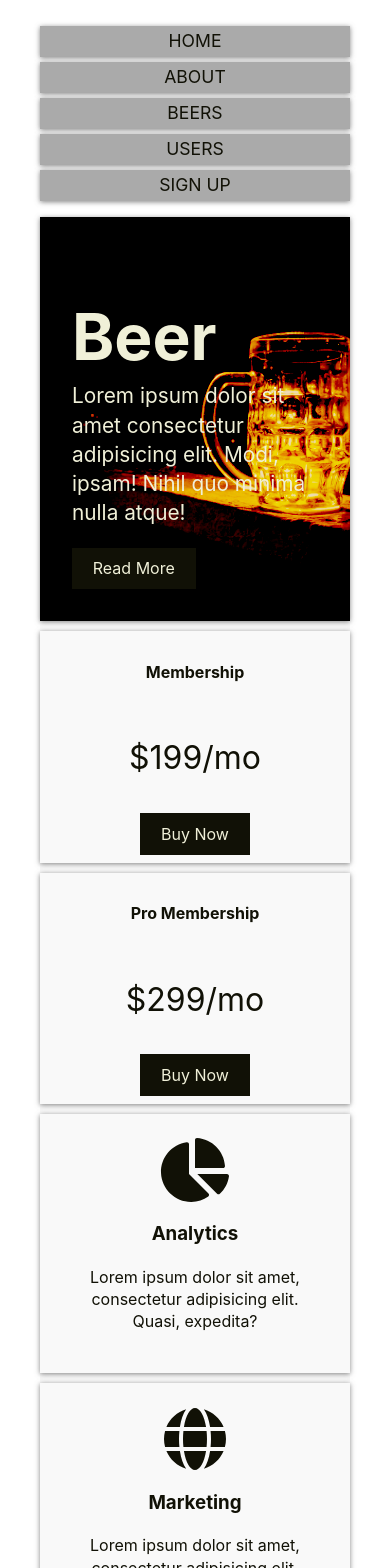
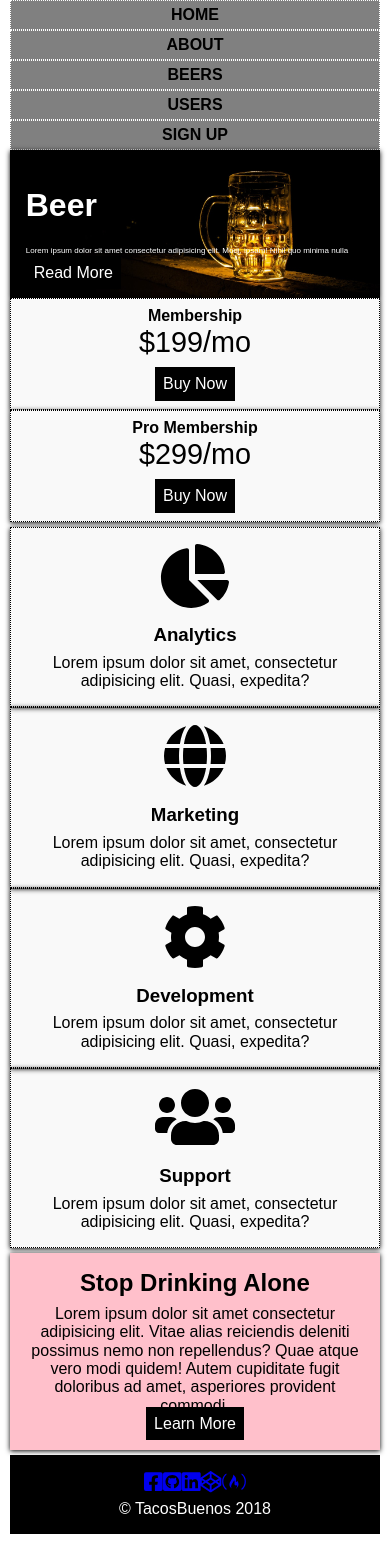
Before and after one commit to CheoR/BeerMe, a React (Create React App) app: page / in a window 390 px wide. Shown: the top 1568 px of the page. After the commit the page ends 1534 px from the top, so only its background shows below. Built offline with nearby package versions, Linux system fonts and the light colour scheme.

Commit message:
Convert home page to scss

```diff
--- a/src/App.css
+++ /dev/null
@@ -1,398 +0,0 @@
-/*
-==============================================
-  guinesss
-
-  #F0F0D8 - lightest
-  #DDDDBA
-  #C9C99B
-  #ACAC79
-  #111106 - darkest
-
-  --primary: #aaa;
-  --dark: #333;
-  --light: #fff;
-  --shadow: 0 1px 5px rgba(101, 101, 101, 0.8);
-==============================================
-*/
-:root {
-  --primary: #aaa;
-  --dark: #111106; /* #333; */
-  --light: #F0F0D8; /* #fff; */
-  --shadow: 0 1px 5px rgba(101, 101, 101, 0.8);
-}
-
-
-html {
-  box-sizing: border-box;
-  font-family:  Arial, Helvetica, sans-serif;
-  color: var(--dark);
-}
-
-body {
-  margin: 10px 40px;
-  line-height: 1.4;
-}
-
-img {
-  width: 100%; /* stay within container */
-}
-
-.container {
-  display: grid;
-  grid-gap: 10px;
-  background: #f9f9f9;
-}
-
-.btn {
-  background: var(--dark);
-  color: var(--light);
-  padding: 0.6rem 1.3rem; /* 9.6px 20.6px */
-  border: 0;
-  text-decoration: none;
-}
-
-/* FontAwesome */
-.logo {
-  display: flex;
-  flex-direction: row;
-  align-items: center;
-}
-
-.logo span {
-  font-size: 1.1rem;
-  padding: 0.4rem;
-  font-weight: bold;
-}
-.beer-icon {
-  height: 100%;
-}
-
-.about header {
-  text-align: center;
-  font-size: 1.2rem;
-  text-transform: uppercase;
-}
-
-.about section {
-  width: 80%;
-  margin: 0 auto;
-}
-
-.about p {
-  text-indent: 2rem;
-}
-
-
-/* tmp */
-.app-header {
-  display: flex;
-  flex-direction: row;
-  flex-wrap: wrap;
-  justify-content: space-between;
-}
-
-/* Navigation */
-.main-nav {
-  width: 60%;
-  float: right;
-}
-
-.main-nav ul {
-  display: grid;
-  grid-gap: 5px;
-  grid-template-columns: repeat(auto-fit, minmax(50px, 1fr));
-
-  list-style: none;
-  padding: 0;
-}
-
-.main-nav a {
-  background: var(--primary);
-  display: block;
-  text-decoration: none;
-  padding: 0.2rem;
-  text-align: center;
-  color: var(--dark);
-  text-transform: uppercase;
-  font-size: 1.1rem;
-  box-shadow: var(--shadow);
-}
-
-.main-nav a:hover {
-  background: var(--dark);
-  color: var(--light);
-}
-
-
-/* SignUp */
-.sign-up {
-  background: var(--primary); /* lightblue; */
-  box-shadow: var(--shadow);
-  display: flex;
-  flex-direction: column;
-  padding: 1em;
-  min-width: 165px;
-  width: 30%; /*400px;*/
-  margin: auto;
-  text-transform: uppercase;
-  overflow-wrap: break-word;
-}
-
-.sign-up > * {
-  margin-top: 5px;
-}
-
-.sign-up button[type=submit] {
-  border-radius: 5%;
-  background: #bfd255; /* Old browsers */
-  background: -moz-linear-gradient(top, #bfd255 0%, #8eb92a 50%, #72aa00 51%, #9ecb2d 100%); /* FF3.6-15 */
-  background: -webkit-linear-gradient(top, #bfd255 0%,#8eb92a 50%,#72aa00 51%,#9ecb2d 100%); /* Chrome10-25,Safari5.1-6 */
-  background: linear-gradient(to bottom, #bfd255 0%,#8eb92a 50%,#72aa00 51%,#9ecb2d 100%); /* W3C, IE10+, FF16+, Chrome26+, Opera12+, Safari7+ */
-  filter: progid:DXImageTransform.Microsoft.gradient( startColorstr='#bfd255', endColorstr='#9ecb2d',GradientType=0 ); /* IE6-9 */
-  width: 100%;
-  margin: auto;
-/*  margin-top: 5px;*/
-  padding: .5rem;
-}
-
-.policy {
-  font-size: .4rem;
-/*  vertical-align: middle;*/
-  line-height: middle;
-}
-
-.sign-up input::placeholder {
-  text-indent: 5px;
-}
-
-.sign-up button[type=submit]:active {
-  background: #abcdef;
-  background-blend-mode: hard-light;
-}
-
-.sign-up h1 {
-  text-align: center;
-}
-
-/* Footer */
-footer {
-  margin-top: 2rem;
-  background: var(--dark);
-  color: var(--light);
-  text-align: center;
-  padding: 1rem;
-}
-
-.top-container {
-  display: grid;
-  grid-gap: 10px;
-  grid-template-areas:
-    'showcase showcase top-box-a'
-    'showcase showcase top-box-b';
-}
-
-/* Showcase */
-.showcase {
-  grid-area: showcase;
-  min-height: 100px;
-  padding: 2rem;
-  display: flex;
-  flex-direction: column;
-  align-items: flex-start; /* to its own container */
-  justify-content: center; /* to the showcase container */
-  box-shadow: var(--shadow);
-  background: url(./img/beer.jpeg);
-  background-color: #edb;
-  background-size: cover;
-  background-position: center;
-  background-blend-mode: color-burn;
-}
-
-.showcase h1 {
-  font-size: 4rem;
-  margin-bottom: 0;
-  color: var(--light);
-}
-
-.showcase p {
-  font-size: 1.3rem;
-  margin-top: 0;
-  color: var(--light);
-}
-
-/* Top Box */
-.top-box {
-  display: grid;
-  align-items: center;
-  justify-items: center;
-  background: #f9f9f9; /* var(--primary); */
-  box-shadow: var(--shadow);
-  padding: .5rem;
-}
-
-.top-box .price {
-  font-size: 2rem;
-}
-
-.top-box-a {
-  grid-area: top-box-a;
-}
-
-.top-box-b {
-  grid-area: top-box-b;
-}
-
-/* Boxes */
-.boxes {
-  display: grid;
-  grid-gap: 10px;
-  grid-template-columns: repeat(auto-fit, minmax(200px, 1fr));
-}
-
-.box {
-  background: #f9f9f9; /* var(--primary); */
-  box-shadow: var(--shadow);
-  text-align: center;
-  padding: 1.5rem 2rem;
-}
-
-/* Info */
-.info {
-  background: #f9f9f9; /* var(--primary); */
-  box-shadow: var(--shadow);
-  display: grid;
-  grid-gap: 30px;
-  grid-template-columns: repeat(2, 1fr);
-  padding: 3rem;
-}
-
-/* Portfolio */
-.portfolio {
-  display: grid;
-  grid-gap: 20px;
-  grid-template-columns: repeat(auto-fit, minmax(200px, 1fr));
-}
-
-.portfolio img {
-  width: 100%;
-  box-shadow: var(--shadow);
-}
-
-
-.main header {
-  text-align: center;
-  font-size: 1.2rem;
-  text-transform: uppercase;
-}
-
-.main section {
-  display: grid;
-  grid-template-columns: repeat(auto-fit, minmax(200px, 1fr));
-  padding: 0 1.5rem;
-}
-
-.main div {
-  background: #eee;
-}
-
-.main div:nth-child(odd) {
-  background: #ddd;
-}
-
-.main-card--temp {
-  padding: 1em;
-  display: flex;
-  flex-direction: column;
-  justify-content: space-between;
-  overflow-wrap: break-word;
-  box-shadow: var(--shadow);
-}
-
-.main-card--temp img {
-  box-shadow: var(--shadow);
-}
-
-
-
-/* Media Queries */
-@media (max-width: 700px) { /* 700 and below */
-  .top-container {
-    grid-template-areas:
-      'showcase showcase'
-      'top-box-a top-box-b';
-  }
-
-  .logo {
-    display: none;
-  }
-
-  .main-nav {
-    margin: 0 auto;
-  }
-
-  .main-nav ul {
-    grid-template-columns: 1fr;
-  }
-
-  .info {
-    grid-template-columns: 1fr;
-  }
-
-  .info .btn {
-    display: block;
-    text-align: center;
-    margin: auto;
-  }
-}
-
-@media (max-width: 500px) {
-  .top-container {
-    grid-template-areas:
-      'showcase'
-      'top-box-a'
-      'top-box-b';
-  }
-
-  .main-nav {
-    width: 100%;
-  }
-}
-
-/**********************************************************
-
-
-
-***********************************************************/
-/*.App {
-  text-align: center;
-}
-
-.App-logo {
-  animation: App-logo-spin infinite 20s linear;
-  height: 40vmin;
-}
-
-.App-header {
-  background-color: #282c34;
-  min-height: 100vh;
-  display: flex;
-  flex-direction: column;
-  align-items: center;
-  justify-content: center;
-  font-size: calc(10px + 2vmin);
-  color: white;
-}
-
-.App-link {
-  color: #61dafb;
-}
-
-@keyframes App-logo-spin {
-  from {
-    transform: rotate(0deg);
-  }
-  to {
-    transform: rotate(360deg);
-  }
-}
-*/
--- a/src/App.js
+++ b/src/App.js
@@ -9,7 +9,7 @@ import { BrowserRouter, Switch, Route } from 'react-router-dom';
 
 
 import logo from './img/logo.svg';
-import './App.css';
+import './App.scss';
 
 import About from "./components/About";
 import Beers from "./components/Beers";
--- /dev/null
+++ b/src/App.scss
@@ -0,0 +1,195 @@
+*, *::before, *::after {
+  padding: 0;
+  margin: 0;
+  box-sizing: border-box;
+  text-decoration: none;
+  list-style: none;
+  overflow-wrap: break-word;
+}
+
+.App {
+  width: 95%;
+  margin: 0 auto;
+  // background: lightblue;
+  font-family:  Arial, Helvetica, sans-serif;
+}
+
+
+.btn {
+  color: white;
+  padding: .5rem;
+  border: 0;
+  text-decoration: none;
+  background: black;
+  margin-top: .5rem;
+}
+
+
+
+
+/* Navigation */
+.main-nav {
+  width: 100%;
+  background: blue;
+  // float: right;
+  a {
+    color: black;
+    font-weight: bold;
+    text-transform: uppercase;
+  }
+
+  ul {
+    background: red;
+    display: flex;
+    flex-direction: column;
+    // align-items: center;
+  }
+
+  li {
+    background: grey;
+    width: 100%;
+    text-align: center;
+    border: 1px dotted white;
+    padding: .3rem;
+    cursor: pointer;
+  }
+}
+
+
+/* HEADER */
+.header {
+  // display: flex;
+  // flex-direction: column;
+  background: yellow;
+  align-items: center;
+}
+
+/* FOOTER */
+.footer {
+  background: black;
+  color: white;
+  text-align: center;
+  padding: 1rem;
+
+  p { margin-top: .5rem; }
+}
+
+
+
+/****
+
+  HOME PAGE
+
+****/
+
+.page-home {
+  // background: pink;
+  display: grid;
+  grid-gap: 5px;
+}
+
+
+/*  SHOWCASE */
+.top-container {
+  // background: red;
+  display: flex;
+  flex-direction: column;
+
+  justify-content: space-around;
+
+  & .showCase {
+    background: blue;
+    background: url(./img/beer.jpeg);
+    background-size: cover;
+    background-position: center;
+    background-blend-mode: color-burn;
+    align-items: flex-start; /* to its own container */
+    justify-content: center; /* to the showcase container */
+    padding: 1rem;
+    box-shadow: 0 1px 5px;
+
+    & h1 {
+      font-size: 2rem;
+      color: white;
+    }
+
+    & p {
+      font-size: .5rem;
+      color: white;
+    }
+
+  }
+
+  & .top-box {
+    display: flex;
+    flex-direction: column;
+    justify-content: space-between;
+    align-items: center;
+    padding: .5rem;
+    background: #f9f9f9; /* var(--primary); */
+    border: 1px dotted black;
+    box-shadow: 0 1px 5px;
+
+    & .price {
+      font-size: 1.8rem;
+    }
+  }
+}
+
+/* BOXES */
+.boxes {
+  background: #f9f9f9;
+  text-align: center;
+  display: flex;
+  flex-direction: column;
+  justify-content: space-between;
+
+  & .box {
+    border: 1px dotted black;
+    padding: 1rem;
+    box-shadow: 0 1px 5px;
+  }
+
+  & h3 {
+    margin-top: 1rem;
+  }
+
+  & p {
+    margin-top: .5rem;
+  }
+}
+
+
+/* INFO */
+.info {
+  background: #f9f9f9;
+  box-shadow: 0 1px 5px;
+  padding: 1rem;
+  background: pink;
+  h2 {
+    margin-bottom: .5rem;
+  }
+  text-align: center;
+
+}
+
+/* PORTFOLIO */
+
+img {
+  width: 100%;
+}
+
+.logo,
+img {
+  display: none;
+}
+
+.portfolio {
+  // background: red;
+  /*
+    Maybe add different blend modes to each picture and again on hover?
+  */
+  img {
+    box-shadow: 0 1px 5px;
+  }
+}
--- a/src/components/Header.jsx
+++ b/src/components/Header.jsx
@@ -5,7 +5,7 @@ import { FontAwesomeIcon } from '@fortawesome/react-fontawesome';
 
 
 const Header = () => (
-    <header className='app-header'>
+    <header className='header'>
         <div className="logo"><FontAwesomeIcon className='beer-icon' icon={'beer'} size="5x" /><span>BeerMe</span></div>
         <nav className='main-nav'>
             <ul>
--- a/src/components/Home.jsx
+++ b/src/components/Home.jsx
@@ -6,7 +6,7 @@ import Portfolio from './Portfolio';
 import ShowCase from './ShowCase';
 
 const Home = () => (
-    <div className="container">
+    <div className="page-home">
         <ShowCase />
         <Boxes />
         <Info />
--- a/src/components/ShowCase.jsx
+++ b/src/components/ShowCase.jsx
@@ -2,7 +2,7 @@ import React from 'react';
 
 const ShowCase = () => (
     <section className="top-container">
-      <header className="showcase">
+      <header className="showCase">
         <h1>Beer</h1>
         <p>Lorem ipsum dolor sit amet consectetur adipisicing elit. Modi, ipsam! Nihil quo minima nulla atque!</p>
         <a href="#" className="btn">Read More</a>
```
